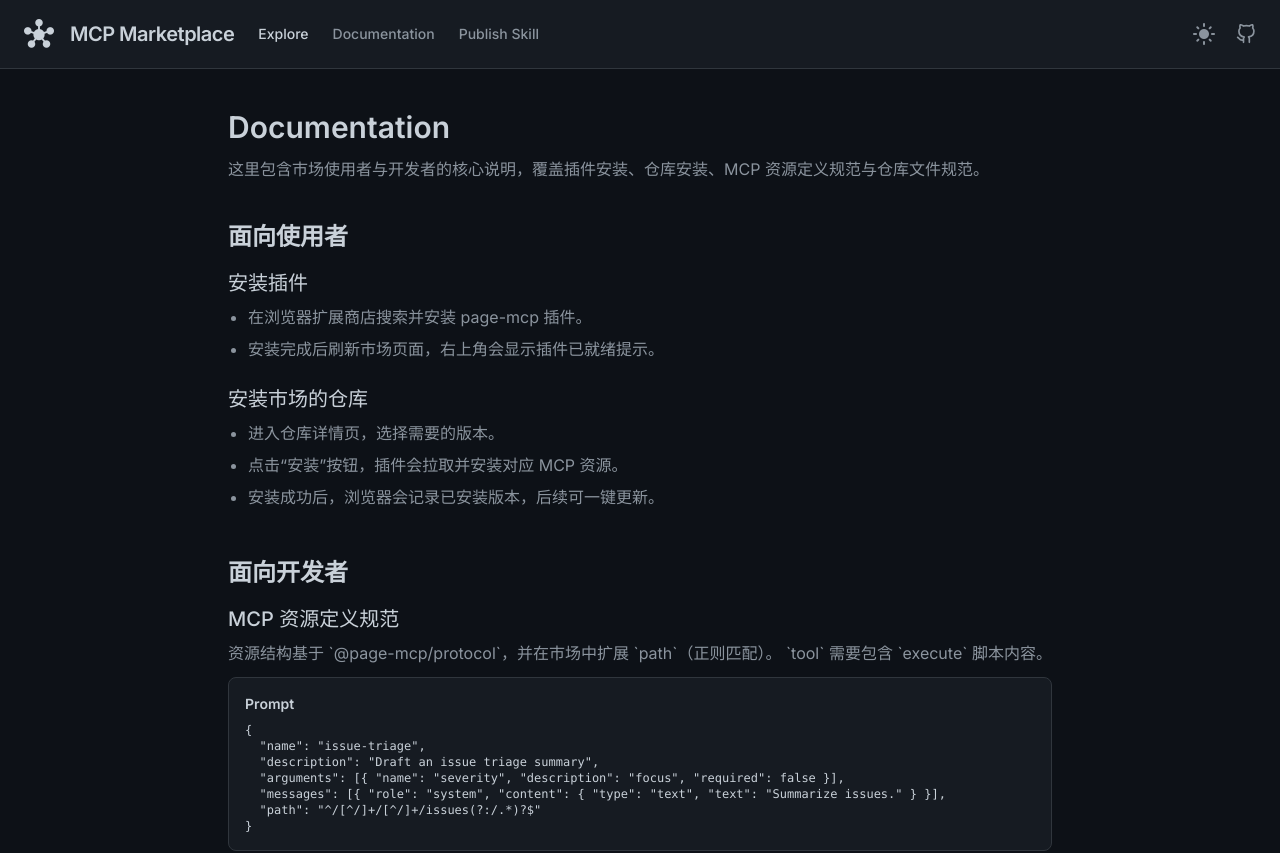
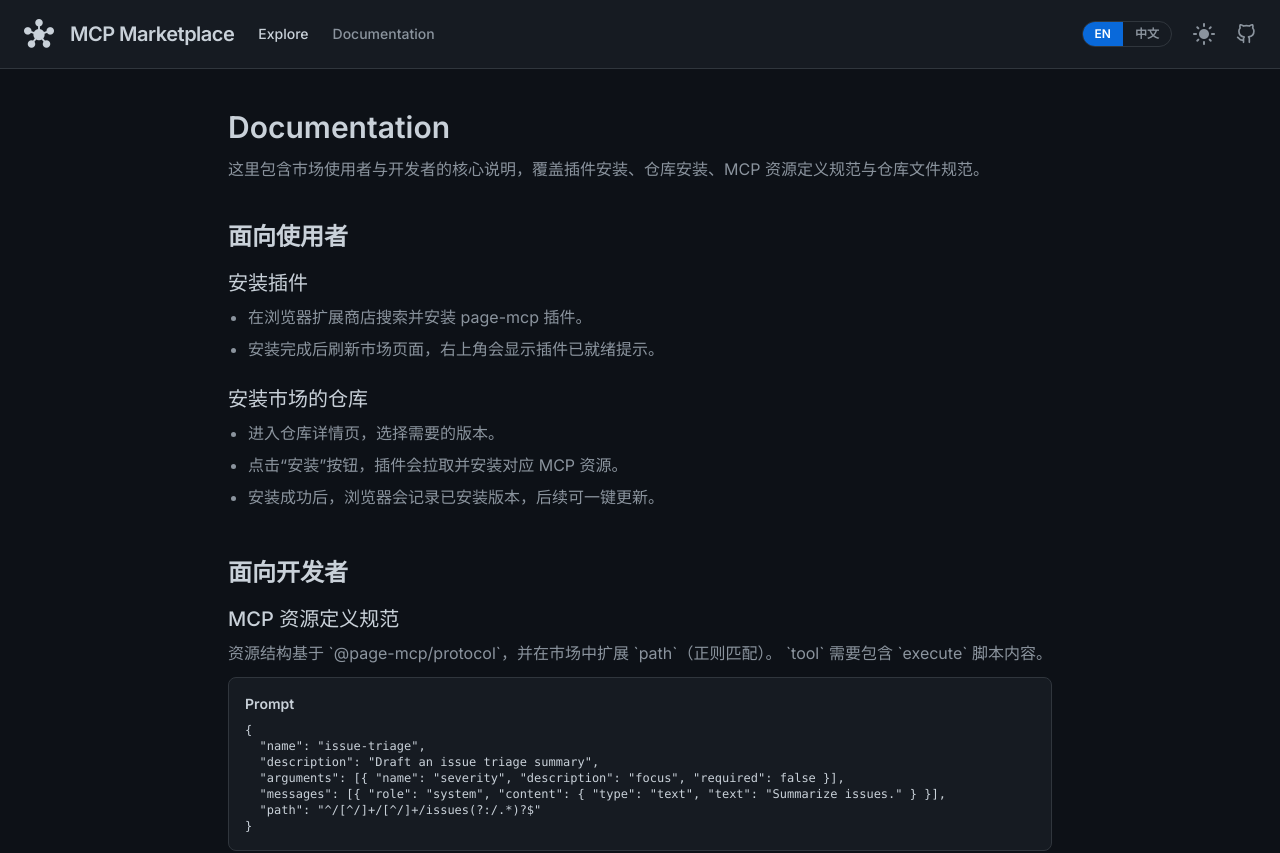
Before and after one commit to crypto-2042/page-mcp-market, a React (Vite) app in the folder frontend/: page /docs in a window 1280 px wide. Shown: the top 853 px of the page. Built offline with nearby package versions, Linux system fonts and the light colour scheme; no server answers.

Commit message:
feat(frontend): localize layout and add language toggle

```diff
--- a/frontend/src/components/Layout.tsx
+++ b/frontend/src/components/Layout.tsx
@@ -1,5 +1,6 @@
 import { ReactNode, useEffect, useState } from 'react';
 import { Link } from 'react-router-dom';
+import { useI18n } from '../i18n/I18nProvider';
 
 interface LayoutProps {
   children: ReactNode;
@@ -7,6 +8,7 @@
 
 export function Layout({ children }: LayoutProps) {
   const [isDark, setIsDark] = useState(true);
+  const { locale, setLocale, t } = useI18n();
 
   // Toggle Dark Mode
   useEffect(() => {
@@ -24,24 +26,47 @@
           <div className="flex items-center gap-4">
             <span className="material-icons text-text-light dark:text-text-dark text-3xl">hub</span>
             <Link to="/" className="font-semibold text-xl tracking-tight hover:text-primary transition-colors">
-              MCP Marketplace
+              {t('brand.name')}
             </Link>
           </div>
           <nav className="hidden md:flex gap-6 ml-6">
-            <Link className="text-sm font-medium hover:text-primary transition-colors" to="/">Explore</Link>
-            <Link className="text-sm font-medium hover:text-primary transition-colors text-text-muted-light dark:text-text-muted-dark" to="/docs">Documentation</Link>
-            <a className="text-sm font-medium hover:text-primary transition-colors text-text-muted-light dark:text-text-muted-dark" href="#">Publish Skill</a>
+            <Link className="text-sm font-medium hover:text-primary transition-colors" to="/">{t('nav.explore')}</Link>
+            <Link className="text-sm font-medium hover:text-primary transition-colors text-text-muted-light dark:text-text-muted-dark" to="/docs">{t('nav.documentation')}</Link>
           </nav>
           <div className="flex-1"></div>
           <div className="flex items-center gap-4">
+            <div className="flex items-center rounded-full border border-border-light dark:border-border-dark text-xs font-semibold overflow-hidden">
+              <button
+                type="button"
+                onClick={() => setLocale('en')}
+                className={`px-3 py-1 transition-colors ${
+                  locale === 'en'
+                    ? 'bg-primary text-white'
+                    : 'text-text-muted-light dark:text-text-muted-dark hover:text-text-light dark:hover:text-text-dark'
+                }`}
+              >
+                EN
+              </button>
+              <button
+                type="button"
+                onClick={() => setLocale('zh')}
+                className={`px-3 py-1 transition-colors ${
+                  locale === 'zh'
+                    ? 'bg-primary text-white'
+                    : 'text-text-muted-light dark:text-text-muted-dark hover:text-text-light dark:hover:text-text-dark'
+                }`}
+              >
+                中文
+              </button>
+            </div>
             <button
               onClick={() => setIsDark(!isDark)}
-              aria-label="Toggle dark mode"
+              aria-label={t('aria.toggleDarkMode')}
               className="text-text-muted-light dark:text-text-muted-dark hover:text-text-light dark:hover:text-text-dark transition-colors flex items-center p-1 rounded-full hover:bg-gray-200 dark:hover:bg-gray-800 focus:outline-none"
             >
               <span className="material-icons">{isDark ? 'light_mode' : 'dark_mode'}</span>
             </button>
-            <a aria-label="GitHub Repository" className="text-text-muted-light dark:text-text-muted-dark hover:text-text-light dark:hover:text-text-dark transition-colors flex items-center" href="https://github.com/page-mcp-sdk" rel="noopener noreferrer" target="_blank">
+            <a aria-label={t('aria.githubRepository')} className="text-text-muted-light dark:text-text-muted-dark hover:text-text-light dark:hover:text-text-dark transition-colors flex items-center" href="https://github.com/page-mcp-sdk" rel="noopener noreferrer" target="_blank">
               <svg className="w-5 h-5" fill="none" stroke="currentColor" strokeLinecap="round" strokeLinejoin="round" strokeWidth="2" viewBox="0 0 24 24"><path d="M9 19c-5 1.5-5-2.5-7-3m14 6v-3.87a3.37 3.37 0 0 0-.94-2.61c3.14-.35 6.44-1.54 6.44-7A5.44 5.44 0 0 0 20 4.77 5.07 5.07 0 0 0 19.91 1S18.73.65 16 2.48a13.38 13.38 0 0 0-7 0C6.27.65 5.09 1 5.09 1A5.07 5.07 0 0 0 5 4.77a5.44 5.44 0 0 0-1.5 3.78c0 5.42 3.3 6.61 6.44 7A3.37 3.37 0 0 0 9 18.13V22"></path></svg>
             </a>
           </div>
@@ -56,14 +81,14 @@
         <div className="max-w-7xl mx-auto px-4 sm:px-6 lg:px-8 flex flex-col md:flex-row items-center justify-between gap-4">
           <div className="flex items-center gap-2 text-text-muted-light dark:text-text-muted-dark text-sm">
             <span className="material-icons text-xl">hub</span>
-            <span>© 2024 MCP Marketplace</span>
+            <span>{t('footer.copyright')}</span>
           </div>
           <div className="flex gap-6 text-sm text-text-muted-light dark:text-text-muted-dark">
-            <a className="hover:text-primary transition-colors" href="#">Terms</a>
-            <a className="hover:text-primary transition-colors" href="#">Privacy</a>
-            <a className="hover:text-primary transition-colors" href="#">Security</a>
-            <a className="hover:text-primary transition-colors" href="#">Status</a>
-            <Link className="hover:text-primary transition-colors" to="/docs">Docs</Link>
+            <a className="hover:text-primary transition-colors" href="#">{t('footer.terms')}</a>
+            <a className="hover:text-primary transition-colors" href="#">{t('footer.privacy')}</a>
+            <a className="hover:text-primary transition-colors" href="#">{t('footer.security')}</a>
+            <a className="hover:text-primary transition-colors" href="#">{t('footer.status')}</a>
+            <Link className="hover:text-primary transition-colors" to="/docs">{t('footer.docs')}</Link>
           </div>
         </div>
       </footer>
--- a/frontend/src/i18n/messages.ts
+++ b/frontend/src/i18n/messages.ts
@@ -1,6 +1,30 @@
 export type Locale = 'en' | 'zh';
 
 export const messages: Record<Locale, Record<string, string>> = {
-  en: {},
-  zh: {},
+  en: {
+    'brand.name': 'MCP Marketplace',
+    'nav.explore': 'Explore',
+    'nav.documentation': 'Documentation',
+    'aria.toggleDarkMode': 'Toggle dark mode',
+    'aria.githubRepository': 'GitHub Repository',
+    'footer.copyright': '© 2024 MCP Marketplace',
+    'footer.terms': 'Terms',
+    'footer.privacy': 'Privacy',
+    'footer.security': 'Security',
+    'footer.status': 'Status',
+    'footer.docs': 'Docs',
+  },
+  zh: {
+    'brand.name': 'MCP 市场',
+    'nav.explore': '探索',
+    'nav.documentation': '文档',
+    'aria.toggleDarkMode': '切换深色模式',
+    'aria.githubRepository': 'GitHub 仓库',
+    'footer.copyright': '© 2024 MCP 市场',
+    'footer.terms': '条款',
+    'footer.privacy': '隐私',
+    'footer.security': '安全',
+    'footer.status': '状态',
+    'footer.docs': '文档',
+  },
 };
```
